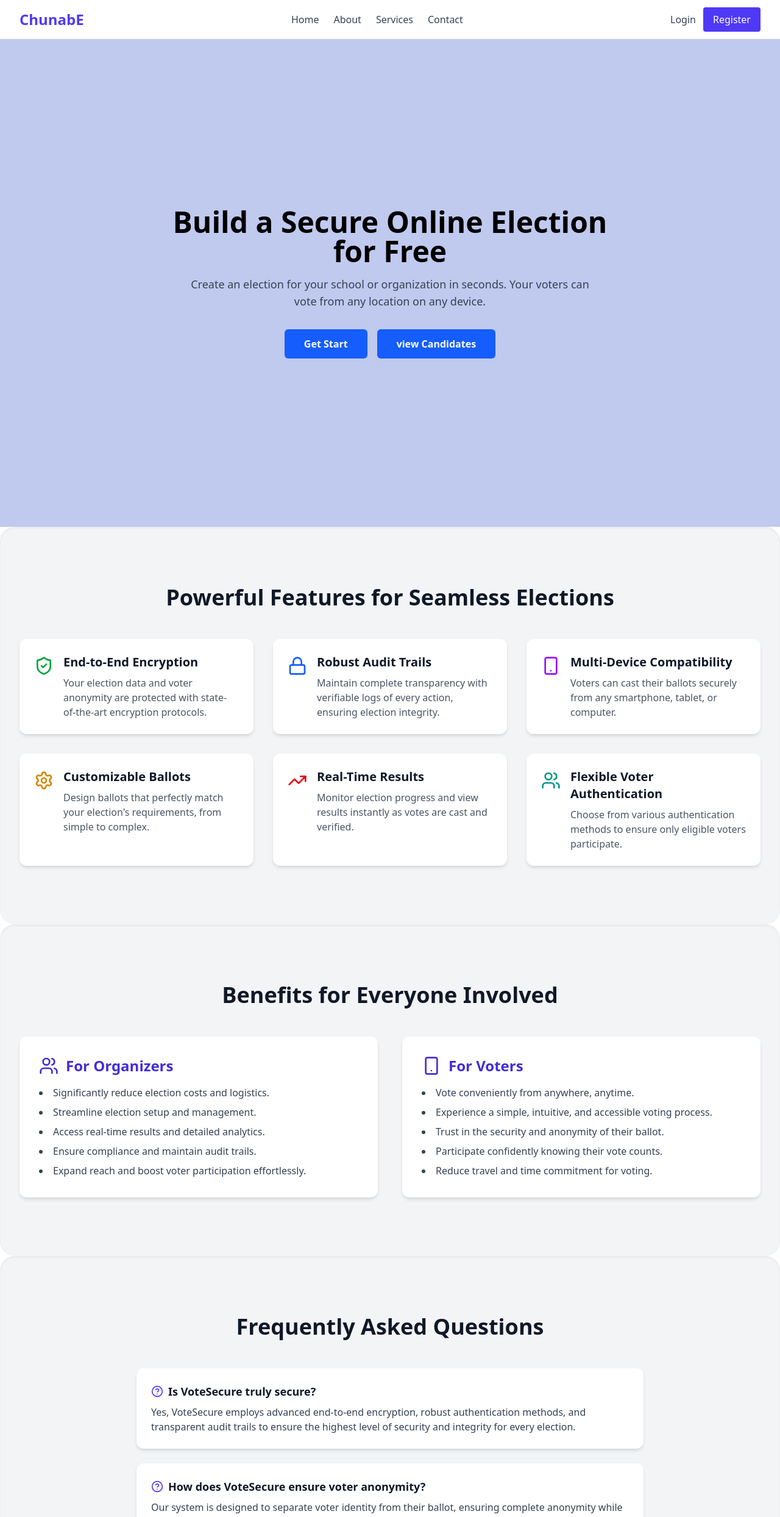
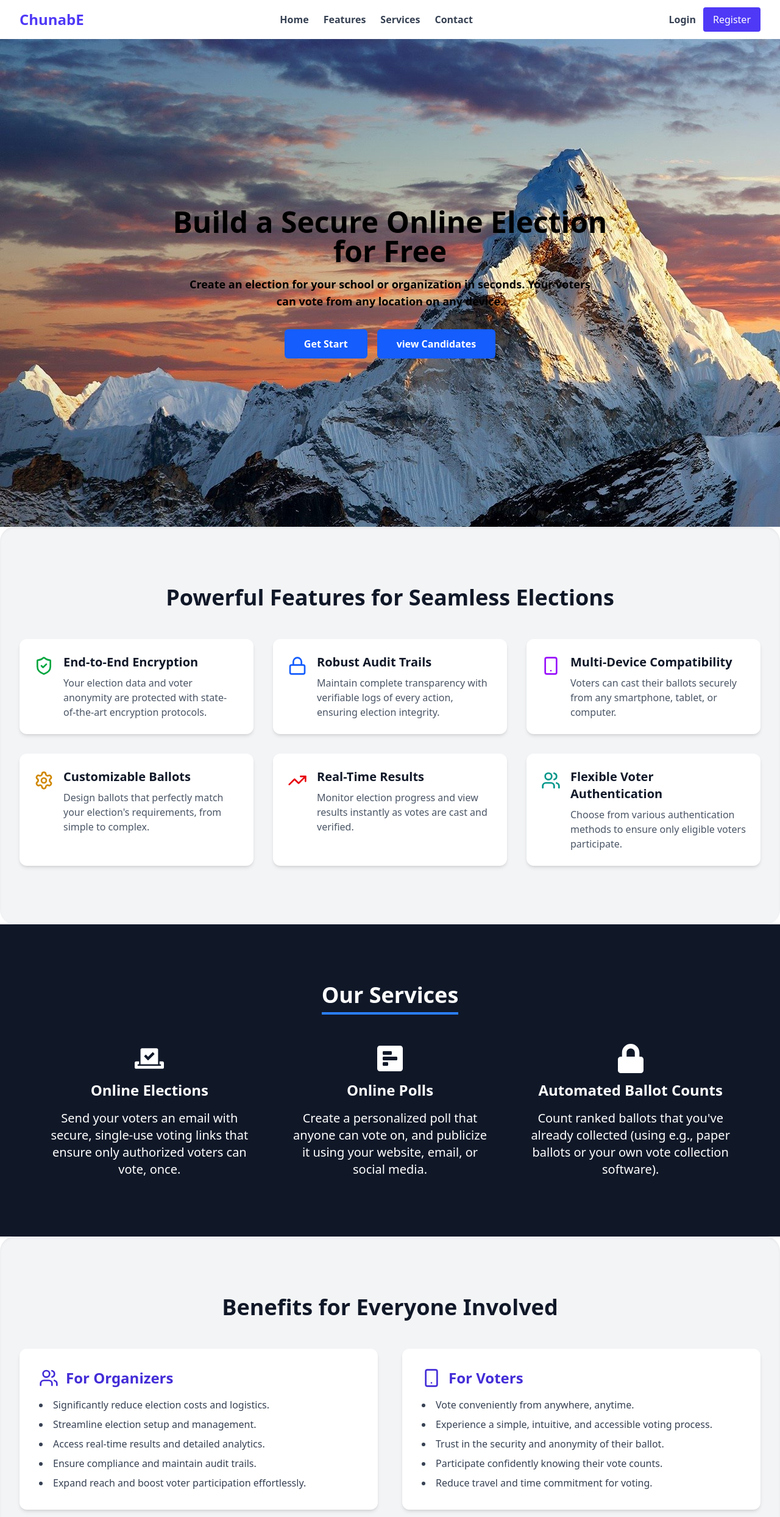
Before and after one commit to YogenStha/Voting-System, a React (Vite) app in the folder frontend/: page / in a window 1280 px wide. Shown: the top 2488 px of the page at 61% size. Built offline with nearby package versions, Linux system fonts and the light colour scheme; the HTML template or start-up script is replaced by a standard one.

Commit message:
our services section added

```diff
--- a/frontend/package.json
+++ b/frontend/package.json
@@ -14,6 +14,7 @@
     "lucide-react": "^0.525.0",
     "react": "^19.1.0",
     "react-dom": "^19.1.0",
+    "react-icons": "^5.5.0",
     "react-router-dom": "^7.6.3"
   },
   "devDependencies": {
--- a/frontend/src/Home.jsx
+++ b/frontend/src/Home.jsx
@@ -1,13 +1,14 @@
+import {  FaVoteYea, FaPollH, FaLock } from "react-icons/fa";
 
 import { HelpCircle,ShieldCheck, Users, TrendingUp, Settings, BarChart, Smartphone, Lock, Mail } from "lucide-react";
 function Home() {
   return (
     <>
-      <section className="bg-[#C0C9EE] min-h-screen flex flex-col justify-center items-center px-6 py-16 text-center">
+      <section className="bg-[#C0C9EE] min-h-screen flex flex-col justify-center items-center px-6 py-16 text-center bg-[url(/everest.jpg)]">
         <h1 className="text-5xl font-bold mb-4 max-w-3xl">
           Build a Secure Online Election for Free
         </h1>
-        <p className="text-lg text-gray-700 mb-8 max-w-2xl">
+        <p className="text-lg text-black mb-8 max-w-2xl font-bold">
           Create an election for your school or organization in seconds. Your
           voters can vote from any location on any device.
         </p>
@@ -73,6 +74,51 @@ function Home() {
                 <h3 className="text-xl font-semibold text-gray-900 mb-2">Flexible Voter Authentication</h3>
                 <p className="text-gray-600">Choose from various authentication methods to ensure only eligible voters participate.</p>
               </div>
+            </div>
+          </div>
+        </div>
+      </section>
+
+      <section className="flex items-center justify-center bg-gray-900 text-white px-4 py-16 md:py-24">
+        <div className="w-full max-w-6xl">
+          {/* Centered Title with Underline */}
+          <h2 className="text-3xl md:text-4xl font-semibold text-center border-b-4 border-blue-500 w-fit mx-auto pb-2 mb-12">
+            Our Services
+          </h2>
+
+          {/* Services Grid */}
+          <div className="grid grid-cols-1 md:grid-cols-3 gap-8">
+            {/* Box 1 */}
+            <div className="text-center px-4">
+              <FaVoteYea className="w-12 h-12 mx-auto mb-3"/>
+              <h3 className="text-2xl font-semibold mb-4">Online Elections</h3>
+              <p className="text-lg md:text-xl">
+                Send your voters an email with secure, single-use voting links
+                that ensure only authorized voters can vote, once.
+              </p>
+            </div>
+
+            {/* Box 2 */}
+            <div className="text-center px-4">
+              <FaPollH className="w-12 h-12 mx-auto mb-3"/>
+              <h3 className="text-2xl font-semibold mb-4">Online Polls</h3>
+              <p className="text-lg md:text-xl">
+                Create a personalized poll that anyone can vote on, and
+                publicize it using your website, email, or social media.
+              </p>
+            </div>
+
+            {/* Box 3 */}
+            <div className="text-center px-4 ">
+              <FaLock className="w-12 h-12 mx-auto mb-3"/>
+
+              <h3 className="text-2xl font-semibold mb-4">
+                Automated Ballot Counts
+              </h3>
+              <p className="text-lg md:text-xl">
+                Count ranked ballots that you've already collected (using e.g.,
+                paper ballots or your own vote collection software).
+              </p>
             </div>
           </div>
         </div>
--- a/frontend/src/Navbar.jsx
+++ b/frontend/src/Navbar.jsx
@@ -14,21 +14,21 @@ const Navbar = () => {
 
           {/* Menu for large screens */}
           <div className="hidden md:flex items-center space-x-6">
-            <a href="/" className="text-gray-700 hover:text-indigo-600">
+            <a href="/" className="text-gray-700 hover:text-indigo-600 font-bold">
               Home
             </a>
-            <a href="#" className="text-gray-700 hover:text-indigo-600">
-              About
+            <a href="#" className="text-gray-700 hover:text-indigo-600 font-bold">
+              Features
             </a>
-            <a href="#" className="text-gray-700 hover:text-indigo-600">
+            <a href="#" className="text-gray-700 hover:text-indigo-600  font-bold">
               Services
             </a>
-            <a href="#" className="text-gray-700 hover:text-indigo-600">
+            <a href="#" className="text-gray-700 hover:text-indigo-600 font-bold">
               Contact
             </a>
           </div>
           <div className="hidden md:flex items-center space-x-3">
-            <a href="/login" className="text-gray-700 hover:text-indigo-600">
+            <a href="/login" className="text-gray-700 hover:text-indigo-600 font-bold">
               Login
             </a>
             <a
```
Also changed, not shown: frontend/public/everest.jpg (added), 1 other file (tests, documents, lock files or other folders).
